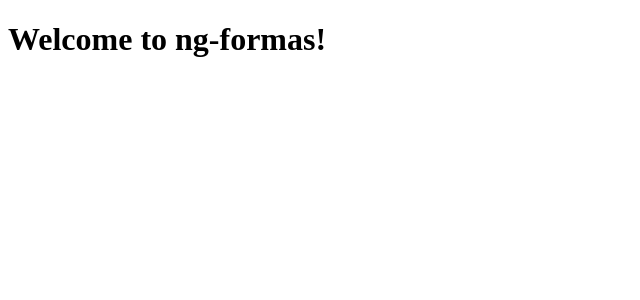
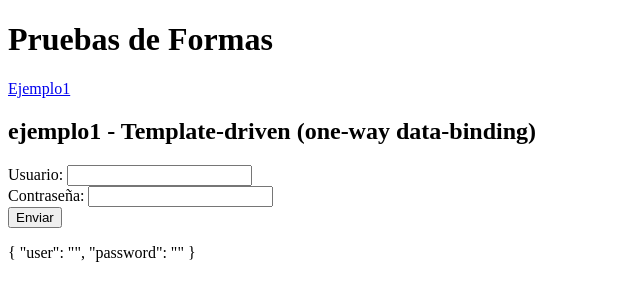
Before and after one commit to jsolisu/ng-formas, an Angular app: page /ej1 in a window 1280 px wide. Before the commit this address led to /. Shown: the top 300 px of the page, without its empty margins (0-640 px from the left). Built offline with nearby package versions, Linux system fonts and the light colour scheme.

Commit message:
Agregar ejemplo #1

```diff
--- a/angular.json
+++ b/angular.json
@@ -7,8 +7,8 @@
       "projectType": "application",
       "schematics": {
         "@schematics/angular:component": {
-          "inlineTemplate": true,
-          "inlineStyle": true,
+          "inlineTemplate": false,
+          "inlineStyle": false,
           "style": "scss",
           "skipTests": true
         },
--- a/src/app/app.component.ts
+++ b/src/app/app.component.ts
@@ -1,17 +1,17 @@
 import { Component } from '@angular/core';
-import { RouterOutlet } from '@angular/router';
+import { RouterModule } from '@angular/router';
 
 @Component({
   selector: 'app-root',
   standalone: true,
-  imports: [RouterOutlet],
+  imports: [RouterModule],
   template: `
-    <h1>Welcome to {{title}}!</h1>
-
+    <h1>{{title}}</h1>
+    <a [routerLink]="['/ej1']" routerLinkActive="router-link-active">Ejemplo1</a>
     <router-outlet />
   `,
   styles: [],
 })
 export class AppComponent {
-  title = 'ng-formas';
+  title = 'Pruebas de Formas';
 }
--- a/src/app/app.routes.ts
+++ b/src/app/app.routes.ts
@@ -1,3 +1,6 @@
 import { Routes } from '@angular/router';
+import { Ejemplo1Component } from './ejemplo1/ejemplo1.component';
 
-export const routes: Routes = [];
+export const routes: Routes = [
+    { path: 'ej1', component: Ejemplo1Component }
+];
--- /dev/null
+++ b/src/app/ejemplo1/ejemplo1.component.html
@@ -0,0 +1,14 @@
+<h2>ejemplo1 - Template-driven (one-way data-binding)</h2>
+<!-- Nota: NgForm tiene por selector form, es decir, aunque form es HTML en realidad es Angular.
+     Siempre que se importe FormsModule. -->
+<form (ngSubmit)="submit(userForm.value)" #userForm="ngForm">
+    <div>
+        <label>Usuario:&nbsp;</label><input name="user" ngModel>
+    </div>
+    <div>
+        <label>Contraseña:&nbsp;</label><input name="password" ngModel>
+    </div>
+    <button type="submit">Enviar</button>
+</form>
+
+<p>{{userForm.value | json}}</p>
--- /dev/null
+++ b/src/app/ejemplo1/ejemplo1.component.ts
@@ -0,0 +1,18 @@
+import { CommonModule } from '@angular/common';
+import { Component } from '@angular/core';
+import { FormsModule } from '@angular/forms';
+import { UserModel } from './user.model';
+
+@Component({
+  selector: 'app-ejemplo1',
+  standalone: true,
+  imports: [CommonModule, FormsModule],
+  templateUrl: './ejemplo1.component.html',
+  styleUrl: './ejemplo1.component.scss'
+})
+export class Ejemplo1Component {
+  submit(user: UserModel):void {
+    console.log(user);
+    user.password = '*';
+  }
+}
--- /dev/null
+++ b/src/app/ejemplo1/user.model.ts
@@ -0,0 +1,4 @@
+export interface UserModel {
+    user: string;
+    password: string;
+}
```
Also changed, not shown: src/app/ejemplo1/ejemplo1.component.scss (added).
